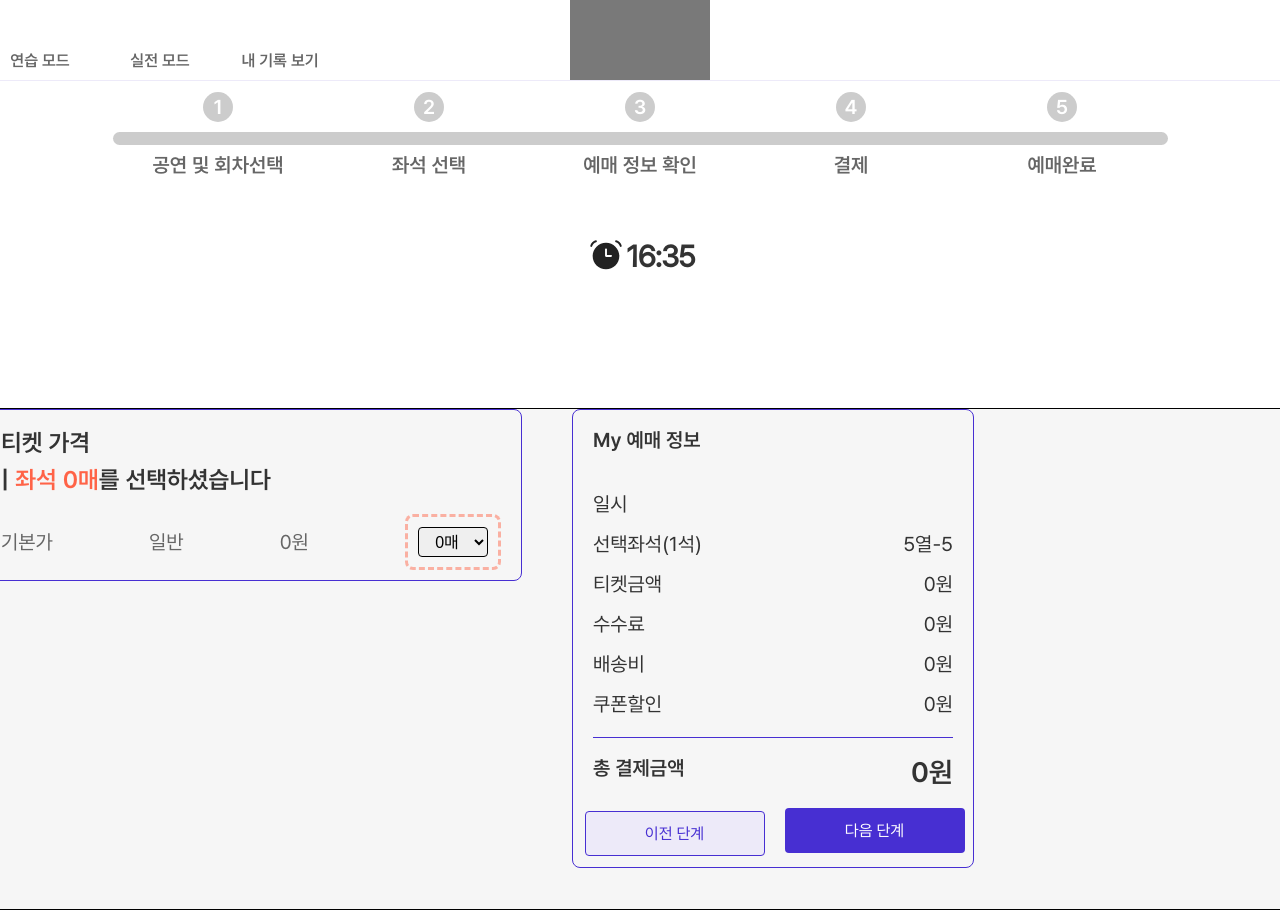
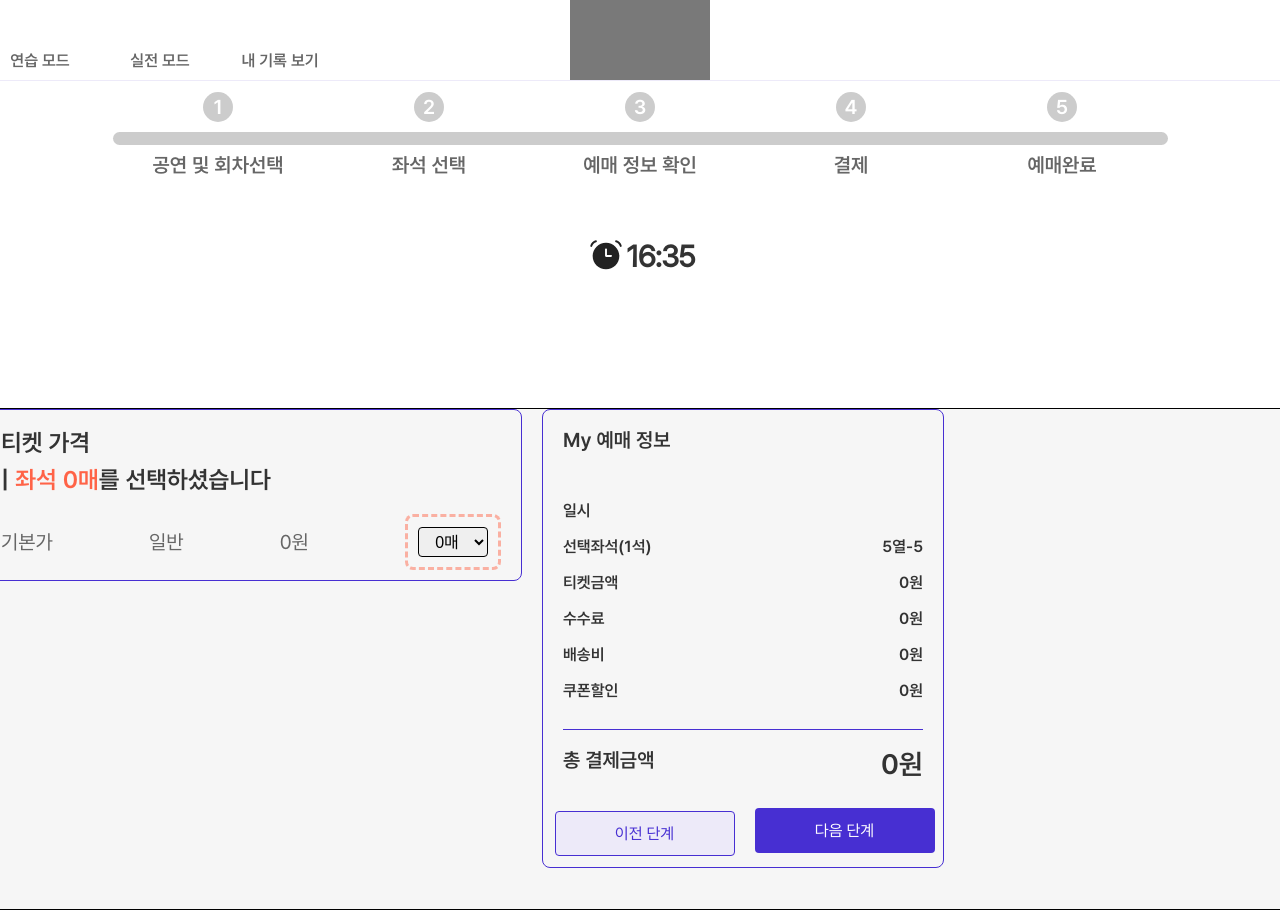
Before and after one commit to Easy-Ti-cket/easy-ticket, a React (Vite) app: page /progress/step3-1 in a window 1280 px wide. Shown: the top 910 px of the page. Built offline with nearby package versions, Linux system fonts and the light colour scheme.

Commit message:
Design: contens box안에 들어가게끔 css 수정

```diff
--- a/src/components/forms/ticket/TicketBuyer.jsx
+++ b/src/components/forms/ticket/TicketBuyer.jsx
@@ -7,7 +7,7 @@ import { levelAtom } from "../../../store/atom";
 
 const BuyerWrap = styled.div`
   display: flex;
-  gap: 50px;
+  gap: 30px;
 `;
 
 const BuyerContainer = styled(FormWrap)`
--- a/src/components/myBookingInfo/MyBookingInfo.jsx
+++ b/src/components/myBookingInfo/MyBookingInfo.jsx
@@ -38,7 +38,10 @@ const InfoItem = styled.div`
   justify-content: space-between;
   margin: 10px 0;
 `;
-const InfoText = styled.div``;
+const InfoText = styled.div`
+  font-family: "pretendardB";
+  font-size: 16px;
+`;
 const TotalAmount = styled.div`
   margin: 0 20px 0 20px;
   display: flex;
@@ -47,7 +50,6 @@ const TotalAmount = styled.div`
 `;
 
 const AmountTitle = styled.div`
-  font-family: B;
   margin-top: 20px;
   font-family: pretendardB;
 `;
--- a/src/pages/practiceMode/step3/SeatPriceCheck.jsx
+++ b/src/pages/practiceMode/step3/SeatPriceCheck.jsx
@@ -6,7 +6,7 @@ import TicketMethod from "../../../components/forms/ticket/TicketMethod";
 
 const Wrap = styled.div`
   display: flex;
-  gap: 50px;
+  gap: 20px;
 `;
 
 const SeatPriceCheck = () => {
--- a/src/pages/practiceMode/step4/CardPay.jsx
+++ b/src/pages/practiceMode/step4/CardPay.jsx
@@ -6,6 +6,7 @@ import Button from "../../../components/button/Button";
 import { useAtomValue } from "jotai";
 import { cardAnswerAtom } from "../../../store/atom";
 import { Step4Container } from "./SelectPayMethod";
+import { useNavigate } from "react-router-dom";
 
 const CardPayWrap = styled(Step4Container)`
   align-items: center;
@@ -40,7 +41,7 @@ const CardPay = () => {
         : 2
       : 1
     : 0;
-
+  const navigate = useNavigate();
   return (
     <CardPayWrap>
       <Card />
@@ -51,7 +52,9 @@ const CardPay = () => {
         <CardForm focusNum={focusNum} handleChange={handleChange} />
       </CardFormContainer>
       {/*다음단계 버튼을 누르면 step5로 이동 */}
-      {isAnswer && <Button text="다음 단계" />}
+      {isAnswer && (
+        <Button text="다음 단계" onClick={() => navigate("/progress/step5")} />
+      )}
     </CardPayWrap>
   );
 };
```
